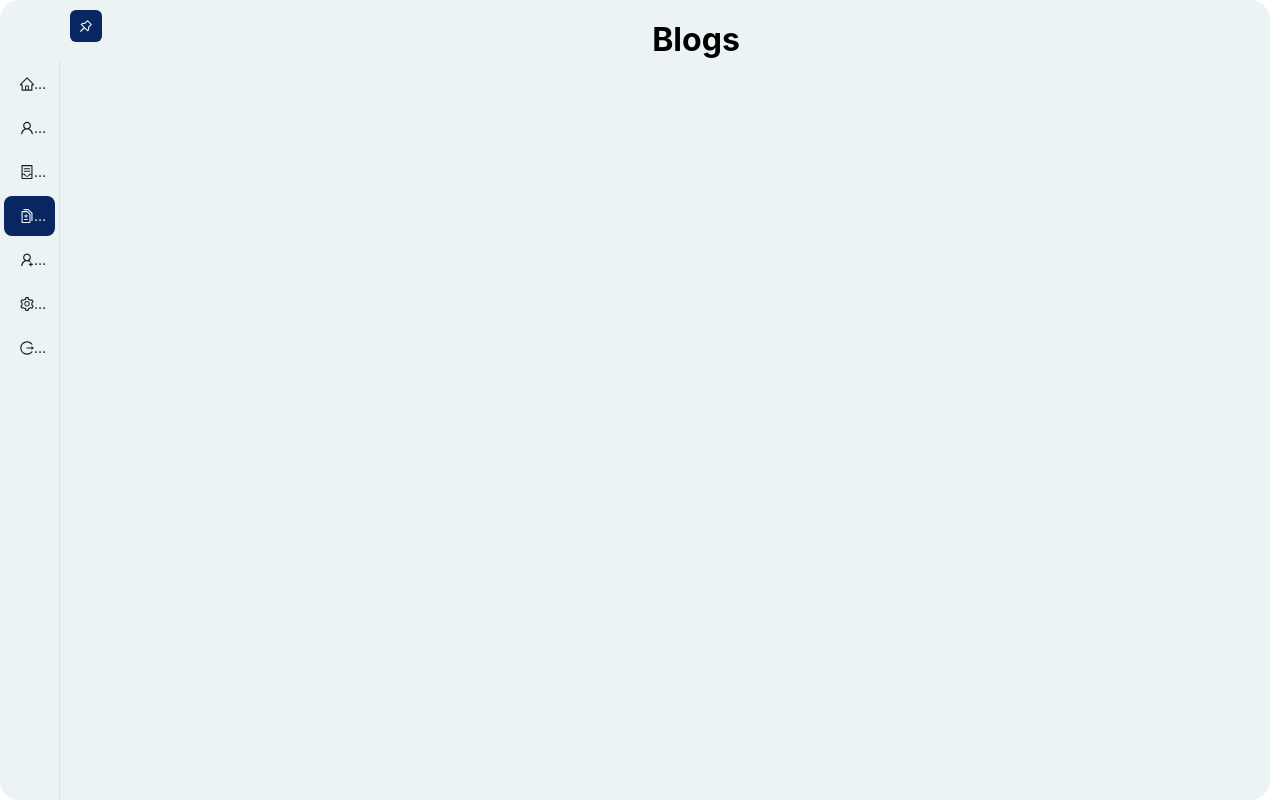
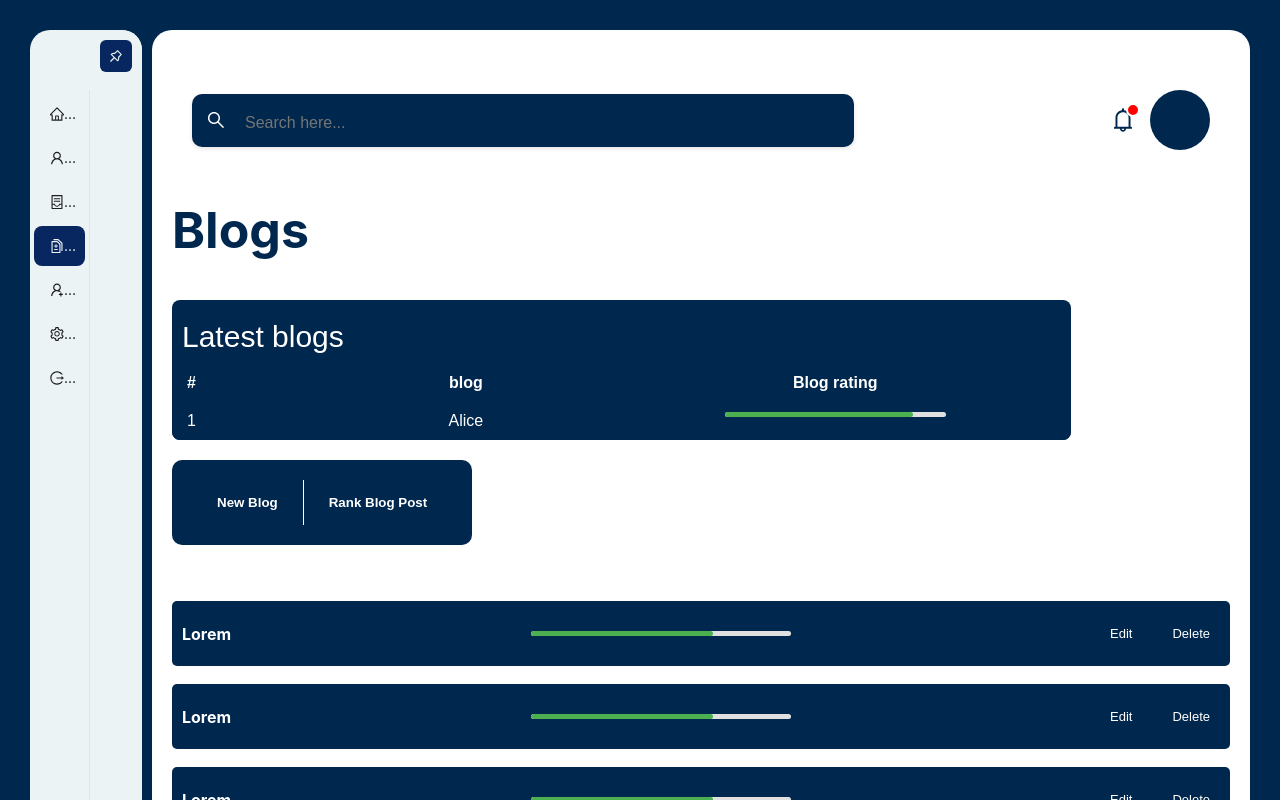
Before and after one commit to adharshSciPy/H1B, a React (Create React App) app in the folder client/: page /blogs in a window 1280 px wide. Shown: the top 800 px of the page. Built offline with nearby package versions, Linux system fonts and the light colour scheme.

Commit message:
sidebar-update

```diff
--- a/client/src/components/admin/AdminLanding.jsx
+++ b/client/src/components/admin/AdminLanding.jsx
@@ -1,16 +1,17 @@
-import React from 'react'
-import Sidebar from '../sidebar/Sidebar.jsx'
-import "./Adminlanding.css"
+import React from "react";
+import Sidebar from "../sidebar/Sidebar.jsx";
+import "./Adminlanding.css";
+import Header from "../header/Header";
 
 function AdminLanding() {
   return (
-    <div className='container'>
+    <div className="settingsContainer">
       <Sidebar />
-      <div className="admin-content">
-        <h1>Admin Dashboard</h1>
+      <div className="settings-content">
+        <Header />
       </div>
     </div>
-  )
+  );
 }
 
-export default AdminLanding
+export default AdminLanding;
--- a/client/src/components/blogs/Blogs.css
+++ b/client/src/components/blogs/Blogs.css
@@ -8,3 +8,22 @@
   text-align: center;
   border-radius: 5px;
 }
+.blog-table {
+  width: 100%;
+  border-collapse: collapse;
+  text-align: left;
+  background-color: #00274d;
+}
+.blog-table th,
+.blog-table td {
+  padding: 10px 15px;
+  color: white;
+}
+.blog-table-container {
+  width: 85%;
+  border-radius: 8px;
+  font-family: Arial, sans-serif;
+  overflow-x: auto;
+  background-color: #00274d;
+  margin-top:20px;
+}
--- a/client/src/components/blogs/Blogs.jsx
+++ b/client/src/components/blogs/Blogs.jsx
@@ -1,16 +1,77 @@
-import React from 'react'
-import "./Blogs.css"
-import Sidebar from '../sidebar/Sidebar'
+import React from "react";
+import "./Blogs.css";
+import Sidebar from "../sidebar/Sidebar";
+import Header from "../header/Header";
+import Markloader from "../loader/Markloader";
+import "../settings/Settings.css";
+import "../listing/Listing.css";
 
 function Blogs() {
+  const collaborators = [1, 2, 3, 4];
+  const data = [{ name: "Alice", performance: 85, rank: 1 }];
   return (
-    <div className='container'>
+    <div className="settingsContainer">
       <Sidebar />
-      <div className="blogs-content">
-        <h1>Blogs</h1>
+
+      <div className="settings-content">
+        <Header />
+        <div className="page-heading">
+          <h1>Blogs</h1>
+        </div>
+        <div className="blog-table-container">
+          <div className="table-heading">
+            <h1>Latest blogs</h1>
+          </div>
+          <table className="blog-table">
+            <thead>
+              <tr>
+                <th>#</th>
+                <th className="th-name">blog</th>
+                <th className="loader-header">Blog rating</th>
+              </tr>
+            </thead>
+            <tbody>
+              {data.map((item, index) => (
+                <tr key={index}>
+                  <td>{index + 1}</td>
+                  <td className="th-name">{item.name}</td>
+                  <td className="loader-list-td">
+                    <div className="loader-bar">
+                      <div
+                        className="loader-fill"
+                        style={{ width: `${item.performance}%` }}
+                      ></div>
+                    </div>
+                  </td>
+                </tr>
+              ))}
+            </tbody>
+          </table>
+        </div>
+
+        <div className="list-button-div ">
+          <button className="list-button-1">New Blog</button>
+          <button className="list-button">Rank Blog Post</button>
+        </div>
+
+        <div className="settings-collaboratorList">
+          {/* replace with state and map */}
+          {collaborators.map((item) => (
+            <div className="settings-singleCollaborator" key={item}>
+              <h6 className="settings-listHeading">Lorem</h6>
+              <div>
+                <Markloader score={7} maxScore={10} />{" "}
+              </div>
+              <div className="settings-collaboratorButtons">
+                <button className="settings-collaboratorEdit">Edit</button>
+                <button className="settings-collaboratorDelete">Delete</button>
+              </div>
+            </div>
+          ))}
+        </div>
       </div>
     </div>
-  )
+  );
 }
 
-export default Blogs
+export default Blogs;
--- a/client/src/components/listing/Listing.css
+++ b/client/src/components/listing/Listing.css
@@ -20,14 +20,13 @@
 .list-button-div{
   padding: 20px;
   display: flex;
-  width: 25%;
+  width: fit-content;
   display: flex;
   background-color: #00274d;
   margin-top: 20px;
   border-radius:10px ;
 }
 .list-button-1{
-  width: 50%;
   padding:15px 25px;
   color: #ffffff;
   border-style: none;
@@ -40,7 +39,6 @@
   justify-content: center;
 }
 .list-button{
-  width: 50%;
   padding:15px 25px;
   color: #ffffff;
   border-style: none;
--- a/client/src/components/listing/Listing.jsx
+++ b/client/src/components/listing/Listing.jsx
@@ -8,10 +8,7 @@ import Markloader from "../loader/Markloader";
 function Listing() {
   const collaborators = [1, 2, 3, 4];
   const data = [
-    { name: "Alice", performance: 85, rank: 1 },
-    { name: "Bob", performance: 72, rank: 2 },
-    { name: "Charlie", performance: 65, rank: 3 },
-    { name: "Diana", performance: 50, rank: 4 },
+    { name: "Alice", performance: 85, rank: 1 }
   ];
   return (
     <div className="settingsContainer">
@@ -76,8 +73,6 @@ function Listing() {
           ))}
         </div>
       </div>
-      {/* dummy div to check the onClick */}
-      <div className="dummydiv">haiii</div>
     </div>
   );
 }
--- a/client/src/components/profile/Profile.jsx
+++ b/client/src/components/profile/Profile.jsx
@@ -1,20 +1,21 @@
-import React from 'react'
-import "./Profile.css"
-import Sidebar from '../sidebar/Sidebar'
-import Header from '../header/Header'
-import UserForm from '../../userform/Userform'
+import React from "react";
+import "./Profile.css";
+import Sidebar from "../sidebar/Sidebar";
+import Header from "../header/Header";
+import UserForm from "../../userform/Userform";
 
 function Profile() {
   return (
-    <div className='container'>
+    <div className="settingsContainer">
       <Sidebar />
-      <div className="profile-content">
-        <Header/>
-        <UserForm/>
-
+      <div className="settings-content">
+        <div className="profile-content">
+          <Header />
+          <UserForm />
+        </div>
       </div>
     </div>
-  )
+  );
 }
 
-export default Profile
+export default Profile;
--- a/client/src/components/socialmedia/Socialmedia.jsx
+++ b/client/src/components/socialmedia/Socialmedia.jsx
@@ -1,16 +1,77 @@
 import React from 'react'
 import "./Socialmedia.css"
 import Sidebar from '../sidebar/Sidebar'
+import Header from "../header/Header";
+import Markloader from "../loader/Markloader";
 
 function Socialmedia() {
+  const collaborators = [1, 2, 3, 4];
+  const data = [
+    { name: "Alice", performance: 85, rank: 1 }
+  ];
   return (
-    <div className='container'>
-    <Sidebar />
-    <div className="social-content">
-      <h1>Social Media</h1>
+    <div className="settingsContainer">
+      <Sidebar />
+
+      <div className="settings-content">
+        <Header />
+        <div className="page-heading">
+          <h1>Social Media</h1>
+        </div>
+        <div className="blog-table-container">
+          <div className="table-heading">
+            <h1>Latest Medias</h1>
+            </div>
+      <table className="blog-table">
+        <thead>
+          <tr>
+            <th>#</th>
+            <th className="th-name">Media Posts</th>
+            <th className="loader-header">Total Reach</th>
+          </tr>
+        </thead>
+        <tbody>
+          {data.map((item, index) => (
+            <tr key={index}>
+              <td>{index + 1}</td>
+              <td className="th-name">{item.name}</td>
+              <td className="loader-list-td">
+                <div className="loader-bar">
+                  <div
+                    className="loader-fill"
+                    style={{ width: `${item.performance}%` }}
+                  ></div>
+                </div>
+              </td>
+            </tr>
+          ))}
+        </tbody>
+      </table>
     </div>
-  </div>
-  )
+
+        <div className="list-button-div ">
+          <button className="list-button-1">Add Media</button>
+          <button className="list-button">Rank Media Post</button>
+        </div>
+
+        <div className="settings-collaboratorList">
+          {/* replace with state and map */}
+          {collaborators.map((item) => (
+            <div className="settings-singleCollaborator" key={item}>
+              <h6 className="settings-listHeading">Lorem</h6>
+              <div>
+                <Markloader score={7} maxScore={10} />{" "}
+              </div>
+              <div className="settings-collaboratorButtons">
+                <button className="settings-collaboratorEdit">Edit</button>
+                <button className="settings-collaboratorDelete">Delete</button>
+              </div>
+            </div>
+          ))}
+        </div>
+      </div>
+    </div>
+  );
 }
 
 export default Socialmedia
--- a/client/src/landing/LandingPage.jsx
+++ b/client/src/landing/LandingPage.jsx
@@ -18,9 +18,7 @@ function LandingPage() {
                   <div className="logo">
                     <a href="">LOGO</a>
                   </div>
-                  <div className="text-item">
-                    <a href="">lorem demo content is here</a>
-                  </div>
+
                 </div>
                 <div className="right-contents">
                   <div className="button">
@@ -370,7 +368,7 @@ function LandingPage() {
                   <li><p>DEMO CONTENT</p></li>
                   <li><p>DEMO CONTENT</p></li>
                   <li><p>DEMO CONTENT</p></li>
-                  <li><p>DEM  O CONTENT</p></li>
+                  <li><p>DEMO CONTENT</p></li>
 
 
                 </ul>
--- a/client/src/landing/landingstyle.css
+++ b/client/src/landing/landingstyle.css
@@ -18,10 +18,7 @@
   margin: auto;
 }
 .navbar-main .left-contents {
-  display: flex;
-  align-items: center;
   width: 30%;
-  justify-content: space-around;
   font-size: 15px;
 }
 .navbar-main .left-contents a {
```
